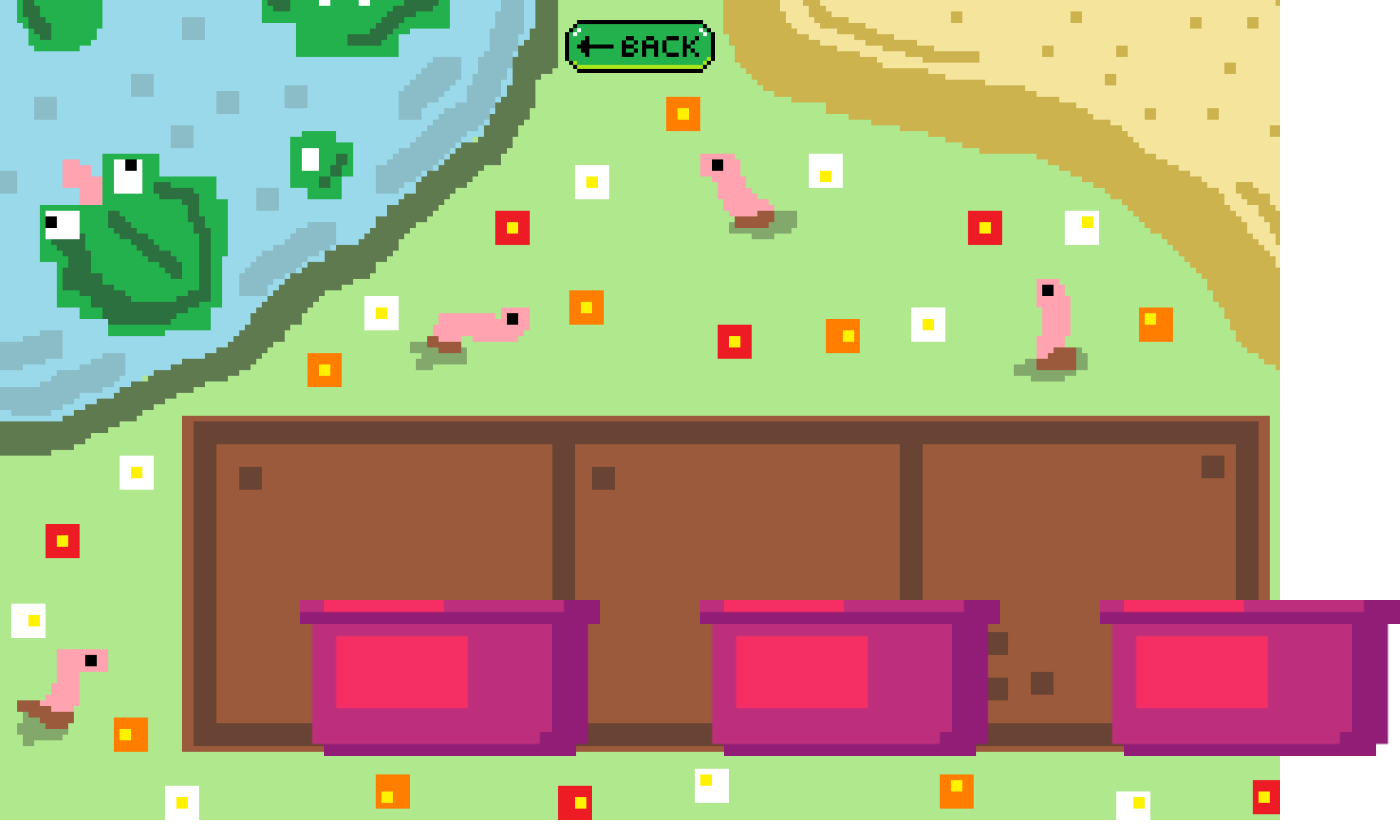
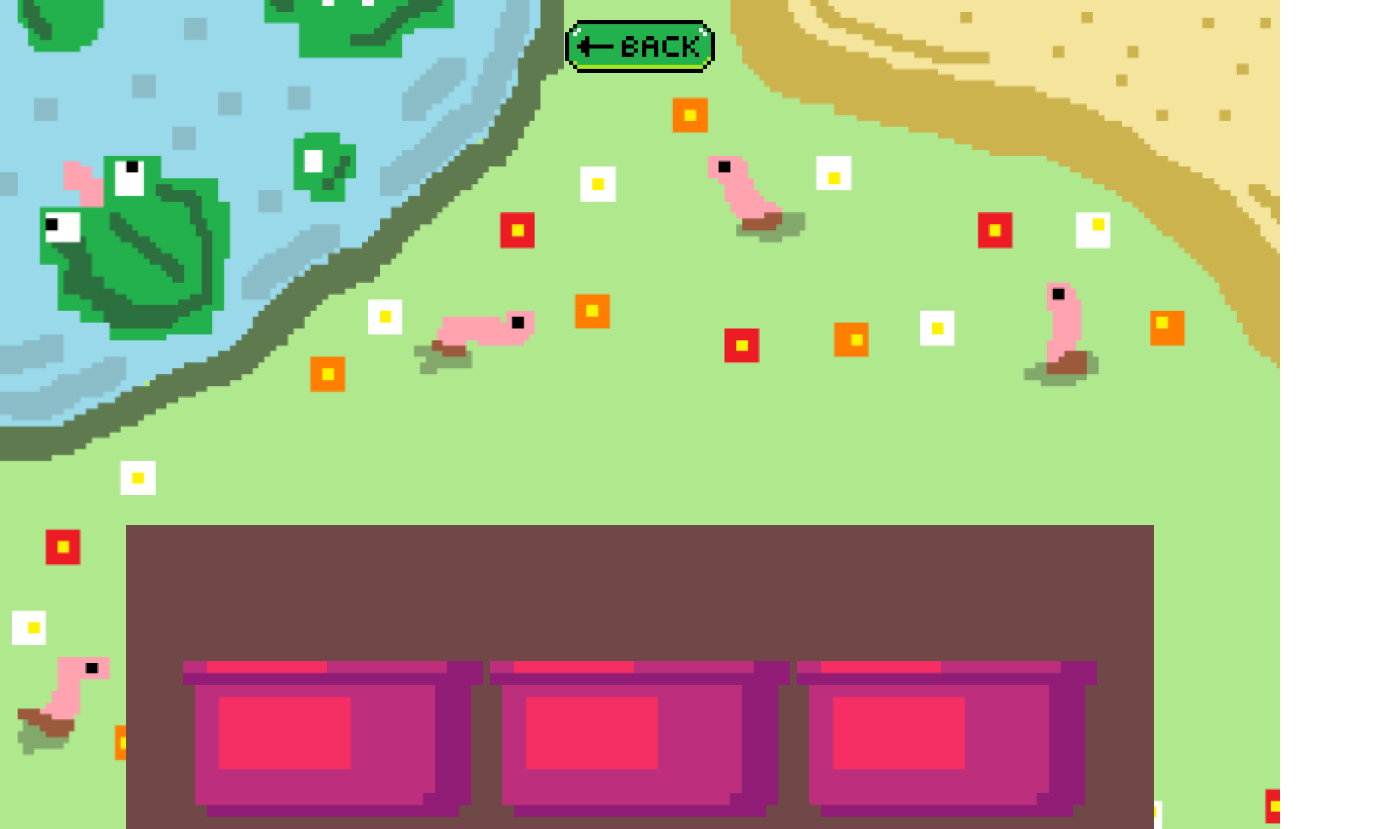
Before and after one commit to EuanHam/BloomAppHackGT11, a React (Create React App) app in the folder bloom/: page /garden in a window 1280 px wide. Shown: the whole page, 1400 px wide, since content can reach past the window. Built offline with nearby package versions, Linux system fonts and the light colour scheme.

Commit message:
Fixed garden constraints

```diff
--- a/bloom/src/Garden.css
+++ b/bloom/src/Garden.css
@@ -15,19 +15,44 @@
   }
 
   .Garden-header {
-    background-color: #ffffff; /* Dark background for the header */
-    background-repeat: no-repeat; /* Do not repeat the image */
-    background-size: cover; /* Cover the entire area */
-    background-image: url('./images/gardenBackground.png');
-
+    background-color: #ffffff;
+    background-repeat: no-repeat;
+    background-size: cover;
+    background-image: url('./images/gardenBackgroundV3.png');
     min-height: 100vh;
     display: flex;
     flex-direction: column;
     align-items: center;
-    justify-content: flex-start; /* Aligns content to the top */
-    font-size: calc(10px + 2vmin);
-    color: rgb(0, 0, 0);
-    padding-top: 20px; /* Adds 20px of space from the top */
+    justify-content: flex-start;
+    padding-top: 20px;
+  }
+
+  /* White rectangle container for the pots */
+  .pot-container {
+    position: relative;
+    width: 80%; /* Responsive width */
+    height: 300px;
+    background-color: rgb(112, 72, 72);
+    margin-top: 35%;
+    border: 2px solid rgba(255, 255, 255, 0); /* Optional border */
+    display: flex;
+    justify-content: center;
+    align-items: flex-end;
+  }
+
+
+
+  .pot {
+    width: 150px; /* Adjust pot size */
+    height: auto;
+    cursor: pointer;
+    display: block;
+  }
+
+
+  .pot {
+    width: 100px; /* Example pot size, adjust as needed */
+    height: auto;
   }
 
   .popup {
@@ -36,9 +61,9 @@
     padding: 10px;
     border-radius: 5px;
     box-shadow: 0px 4px 6px rgba(0, 0, 0, 0.1);
-    z-index: 100; /* Ensure popup is above the pots */
+    z-index: 100;
   }
 
   button {
-    margin: 5px; /* Add some space between buttons */
+    margin: 5px;
   }
--- a/bloom/src/Garden.js
+++ b/bloom/src/Garden.js
@@ -7,9 +7,9 @@ import potImage from './images/flower_pot.png';
 function Garden() {
 
   const [pots, setPots] = useState([
-    { id: 1, x: 700, y: 600, size: 300, flower: ''}, // Pot 1
-    { id: 2, x: 300, y: 600, size: 300, flower: ''}, // Pot 2
-    { id: 3, x: 1100, y: 600, size: 300,flower: '' }, // Pot 3
+    { id: 1, position: '20%', size: 300, flower: ''}, // Pot 1 at 20%
+    { id: 2, position: '50%', size: 300, flower: ''}, // Pot 2 at 50%
+    { id: 3, position: '80%', size: 300, flower: '' }, // Pot 3 at 80%
   ]);
 
   const [selectedPot, setSelectedPot] = useState(null);
@@ -33,11 +33,20 @@ function Garden() {
     <div className="Garden">
       <header className="Garden-header">
         <Link to="/" onClick={() => { console.log("Tasks button clicked!") }}>
-          <img src={backButton} alt="Back Button" style={{ width: '150px', height: 'auto', cursor: 'pointer'}} />
+          <img src={backButton} alt="Back Button" style={{ width: '150px', height: 'auto', cursor: 'pointer' }} />
         </Link>
 
-        {pots.map((pot, index) => (
-          <div key={pot.id} style={{ position: 'absolute', left: `${pot.x}px`, top: `${pot.y}px` }}>
+        {/* Pot Container */}
+        <div className="pot-container">
+          {pots.map((pot) => (
+            <div
+              key={pot.id}
+              style={{
+                position: 'absolute',
+                left: pot.position,
+                bottom: '10px',
+                transform: 'translateX(-50%)'  // Center the pot at the percentage point
+              }}>
               <img
                 src={potImage}
                 alt="Pot"
@@ -46,18 +55,18 @@ function Garden() {
                   width: `${pot.size}px`,
                   height: 'auto',
                   cursor: 'pointer',
-            position: 'absolute'
                 }}
                 onClick={() => handlePotClick(pot)}
               />
             </div>
           ))}
+        </div>
 
         {selectedPot && (
           <div className="popup" style={{
             position: 'absolute',
-            left: `${selectedPot.x + 50}px`,
-            top: `${selectedPot.y}px`
+            left: `${selectedPot.position}`,
+            top: `${selectedPot.size + 10}px` /* Adjust popup positioning */
           }}>
             <p>Select a flower for this pot:</p>
             {flowers.map((flower) => (
@@ -69,7 +78,7 @@ function Garden() {
         )}
       </header>
     </div>
-  )
+  );
 }
 
 export default Garden;
```
Also changed, not shown: bloom/src/images/gardenBackgroundV3.png (added), bloom/src/images/gardenBackground_v2.png (added). Lines whose indentation alone changed are shown as unchanged.
